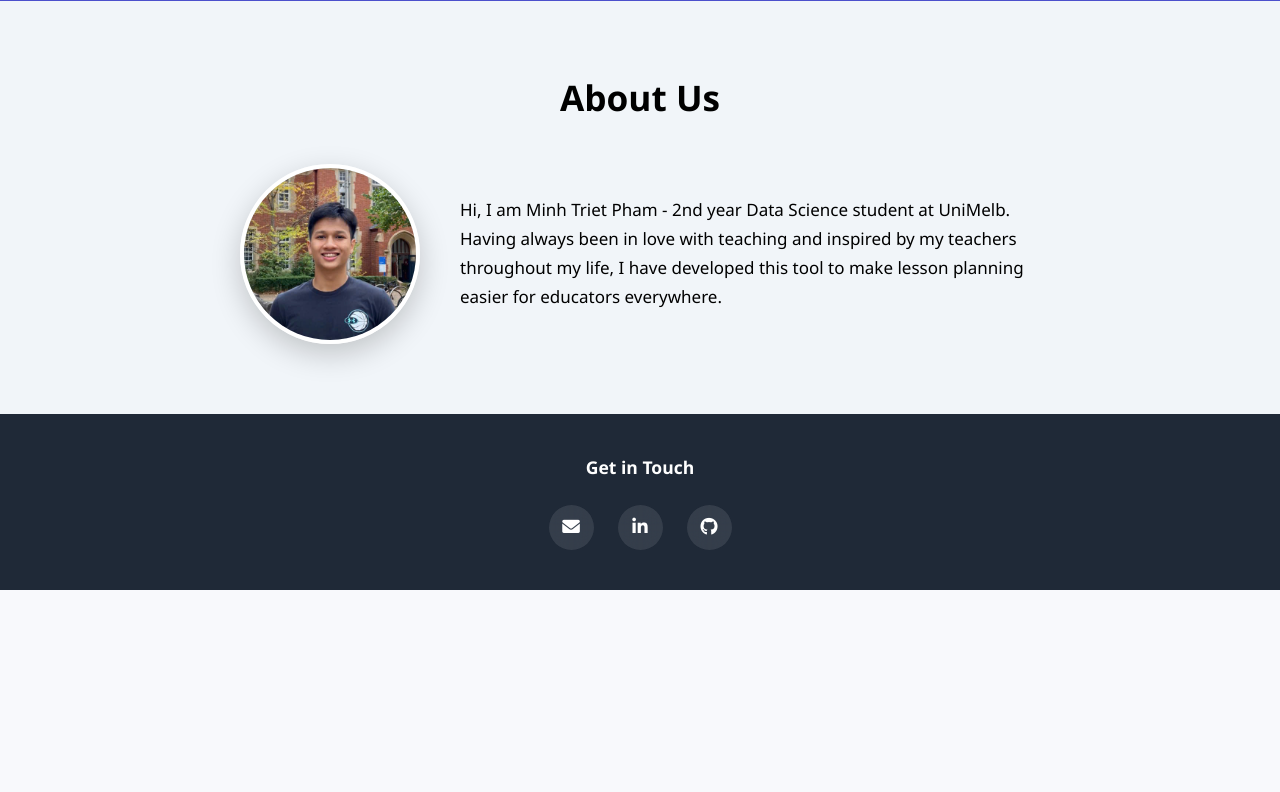
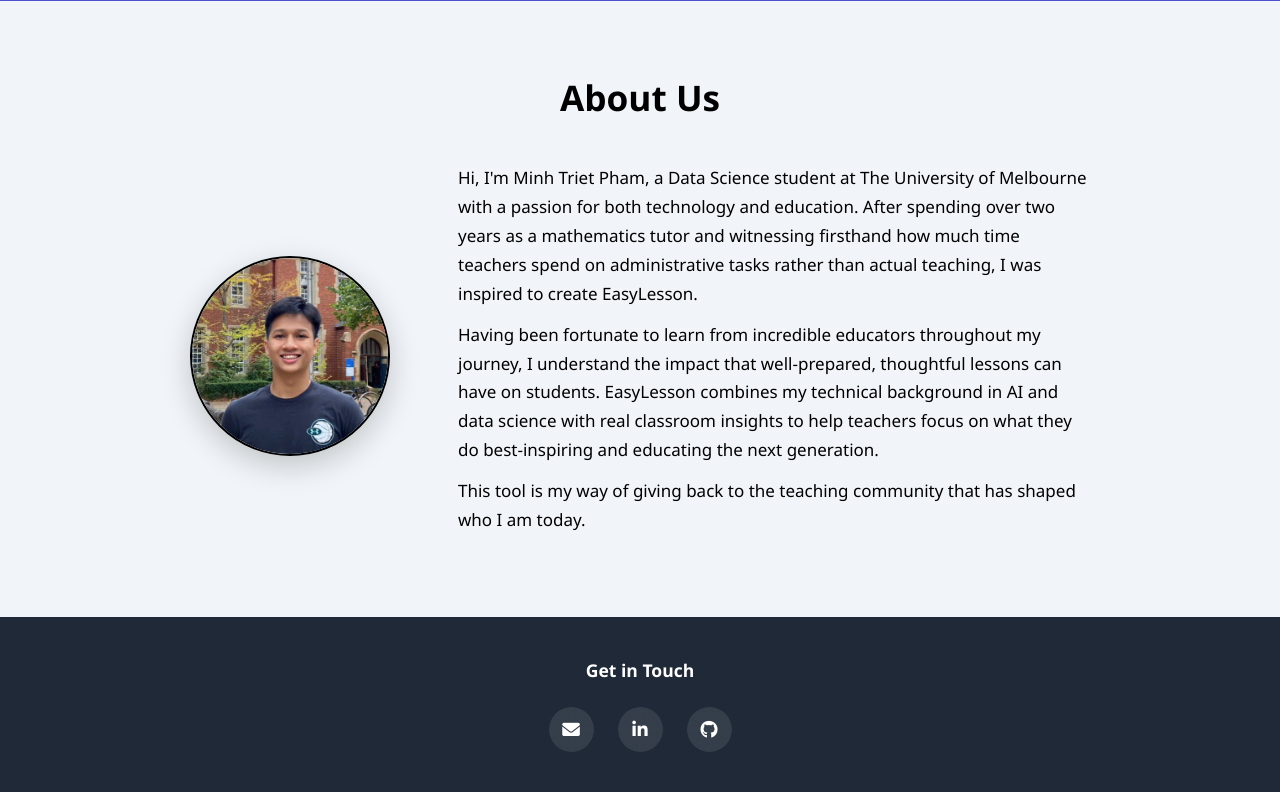
Before and after one commit to minhtrietcancode/easylessonplan, a Flask app: page / in a window 1280 px wide. Shown: the part 1126-1918 px from the top of the page. Before the commit the page ends 1716 px from the top, so only its background shows below. Run offline with Flask 3, Linux system fonts and the light colour scheme; parts of the project's set-up code (start-up, migrations or seed data) failed here and were passed over.

Commit message:
update about us section for homepage

```diff
--- a/frontend/static/home/home.css
+++ b/frontend/static/home/home.css
@@ -309,25 +309,25 @@ header {
 
 .about-content {
     display: grid;
-    grid-template-columns: 180px 1fr; /* Reduced avatar column size */
-    gap: 2.5rem; /* Reduced gap */
+    grid-template-columns: 220px 1fr; /* Increased avatar column size */
+    gap: 3rem; /* Increased gap */
     align-items: center;
-    max-width: 800px;
+    max-width: 900px; /* Increased max-width for a wider layout */
     margin: 0 auto;
 }
 
 .avatar {
-    width: 180px; /* Reduced avatar size */
-    height: 180px; /* Reduced avatar size */
+    width: 200px; /* Increased avatar size */
+    height: 200px; /* Increased avatar size */
     border-radius: 50%;
     object-fit: cover;
     box-shadow: 0 10px 30px rgba(0, 0, 0, 0.2);
-    border: 4px solid white;
+    border: 2px solid black; /* Thinner black border */
 }
 
 .avatar-placeholder {
-    width: 180px; /* Reduced avatar size */
-    height: 180px; /* Reduced avatar size */
+    width: 200px; /* Increased avatar size */
+    height: 200px; /* Increased avatar size */
     border-radius: 50%;
     background: #4C50CC;
     display: flex;
@@ -336,13 +336,17 @@ header {
     color: white;
     font-size: 4rem;
     box-shadow: 0 10px 30px rgba(0, 0, 0, 0.2);
-    border: 4px solid white;
+    border: 2px solid black; /* Thinner black border */
 }
 
 .about-text {
     font-size: 17px; /* Reduced font size */
     line-height: 1.7;
     color: #000000;
+}
+
+.about-text p {
+    margin-bottom: 0.75rem; /* Increased margin between paragraphs */
 }
 
 /* Footer */
--- a/frontend/templates/home.html
+++ b/frontend/templates/home.html
@@ -93,7 +93,21 @@
             <div class="about-content">
                 <img src="{{ url_for('static', filename='images/triet chan dung.jpg') }}" alt="Minh Triet Pham" class="avatar">
                 <div class="about-text">
-                    <p>Hi, I am Minh Triet Pham - 2nd year Data Science student at UniMelb. Having always been in love with teaching and inspired by my teachers throughout my life, I have developed this tool to make lesson planning easier for educators everywhere.</p>
+                    <p>
+                        Hi, I'm Minh Triet Pham, a Data Science student at The University of Melbourne with
+                        a passion for both technology and education. After spending over two years as a mathematics
+                        tutor and witnessing firsthand how much time teachers spend on administrative tasks rather
+                        than actual teaching, I was inspired to create EasyLesson.
+                    </p>
+                    <p>
+                        Having been fortunate to learn from incredible educators throughout my journey, I understand
+                        the impact that well-prepared, thoughtful lessons can have on students. EasyLesson combines my
+                        technical background in AI and data science with real classroom insights to help teachers focus
+                        on what they do best-inspiring and educating the next generation.
+                    </p>
+                    <p>
+                        This tool is my way of giving back to the teaching community that has shaped who I am today.
+                    </p>
                 </div>
             </div>
         </div>
```
